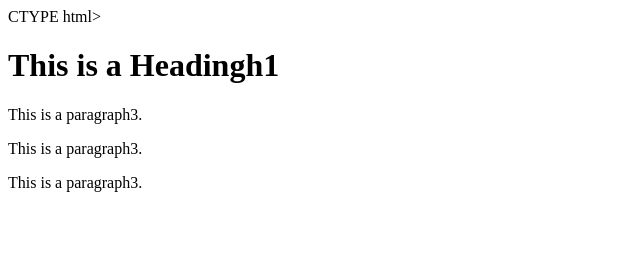
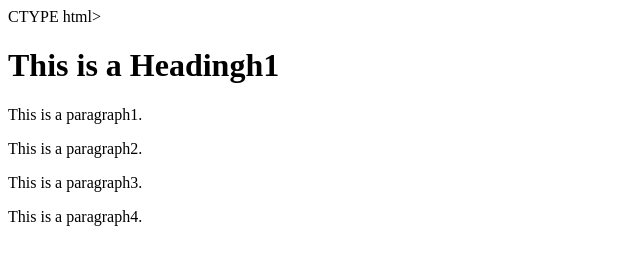
Before and after one commit to vineeth-pgmr/Office-Notes, a plain HTML site: page index.html in a window 1280 px wide. Shown: the whole page, without its empty margins (0-640 px from the left). Drawn offline with Linux system fonts and the light colour scheme.

Commit message:
Forth change

```diff
--- a/index.html
+++ b/index.html
@@ -1,12 +1,13 @@
 CTYPE html>
 <html>
 	<head>
-		<title>3</title>
+		<title>4</title>
 		</hea
 		<body>
 
 			<h1>This is a Headingh1</h1>
+				<p>This is a paragraph1.</p></body>
+				<p>This is a paragraph2.</p></body>
 				<p>This is a paragraph3.</p></body>
-				<p>This is a paragraph3.</p></body>
-				<p>This is a paragraph3.</p></body>
+				<p>This is a paragraph4.</p></body>
 		</html
```
